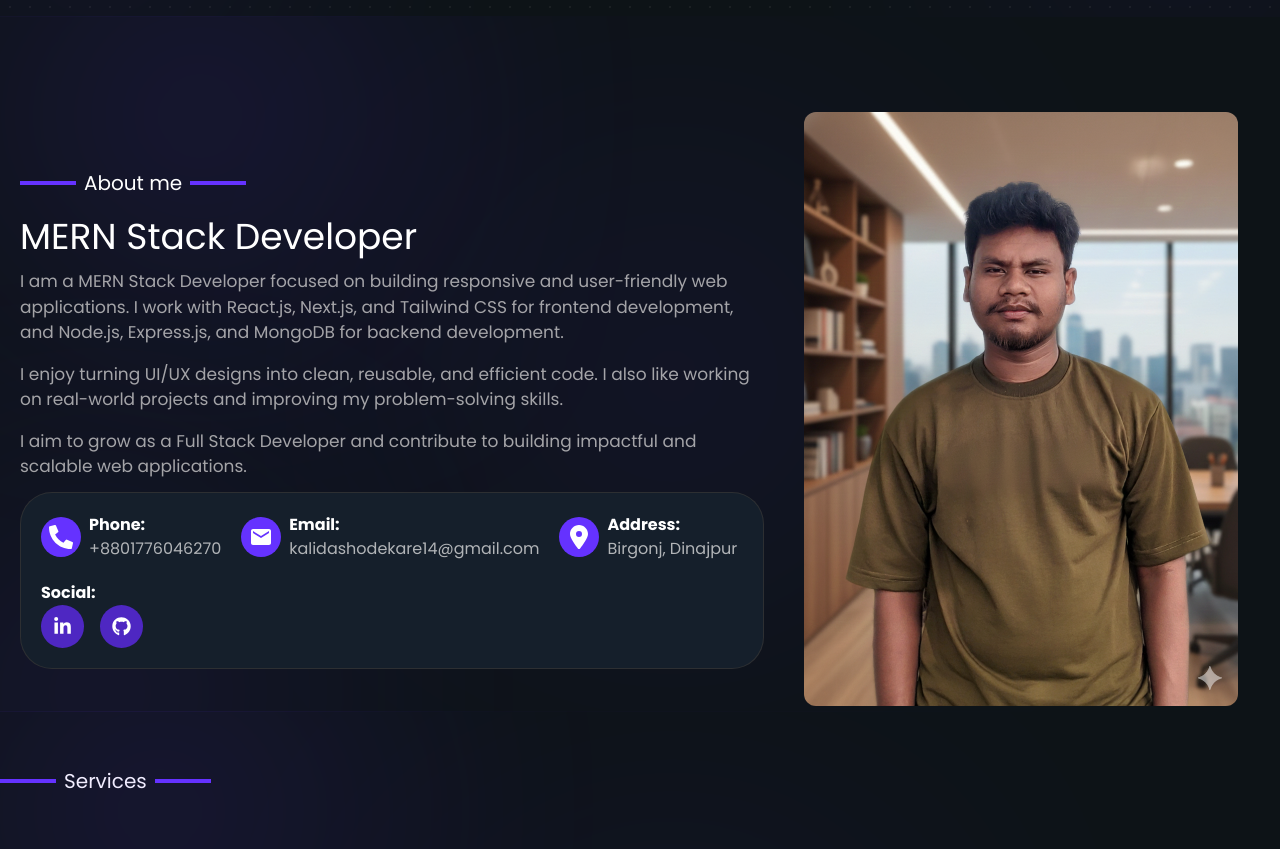
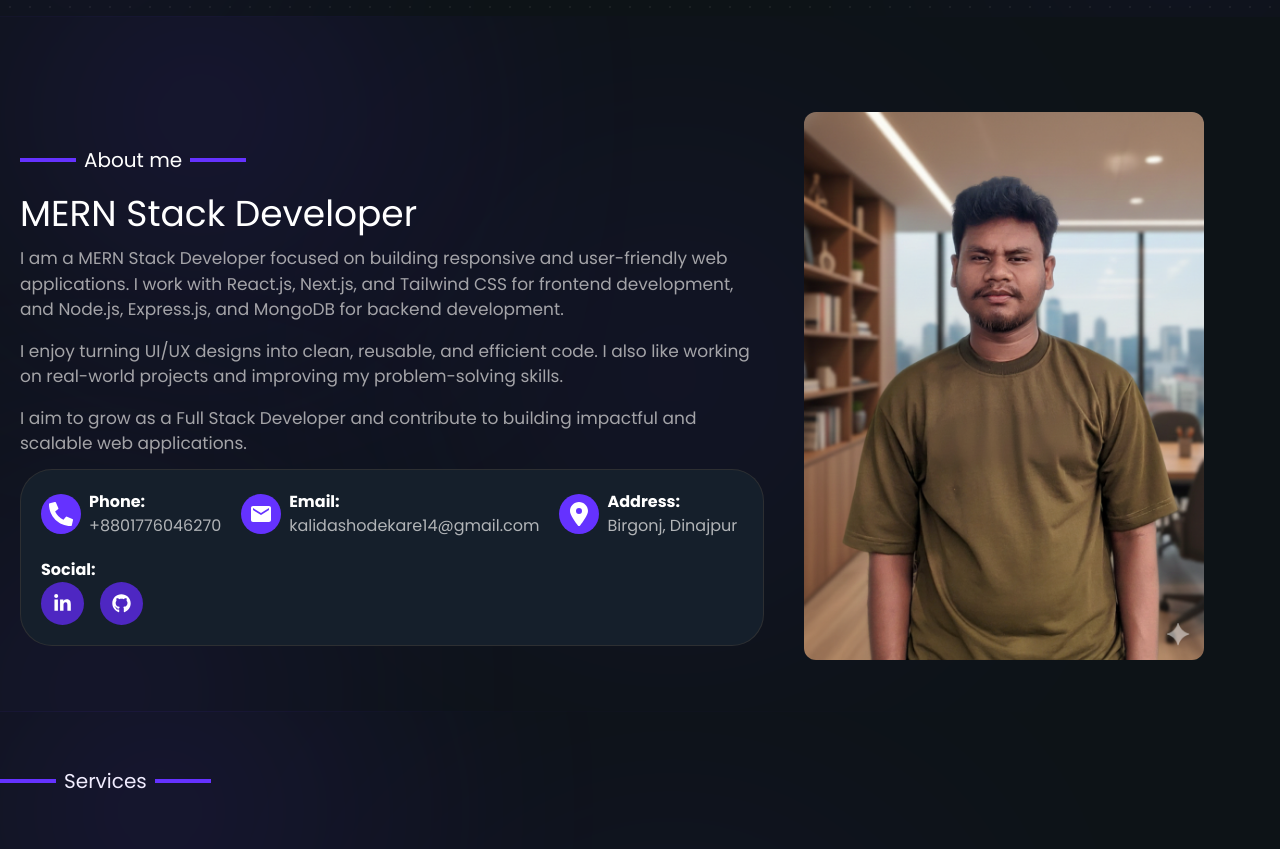
Before and after one commit to kalidashodekare14/Portfolio, a Next.js app: page / in a window 1280 px wide. Shown: the part 647-1496 px from the top of the page. Built offline with nearby package versions, Linux system fonts and the light colour scheme.

Commit message:
AboutMe section image size updated

```diff
--- a/components/AboutMe.tsx
+++ b/components/AboutMe.tsx
@@ -182,10 +182,10 @@ const AboutMe = () => {
               delay: 1.1,
             }}
             viewport={{ once: true }}
-            className="lg:w-[35%] relative z-20"
+            className=" relative z-20"
           >
             <Image
-              className="w-full max-h-1/2 rounded-xl"
+              className="w-100 rounded-xl"
               src={"/about/kalidash.jpg"}
               alt="Kalidash Odekare"
               width={500}
```
